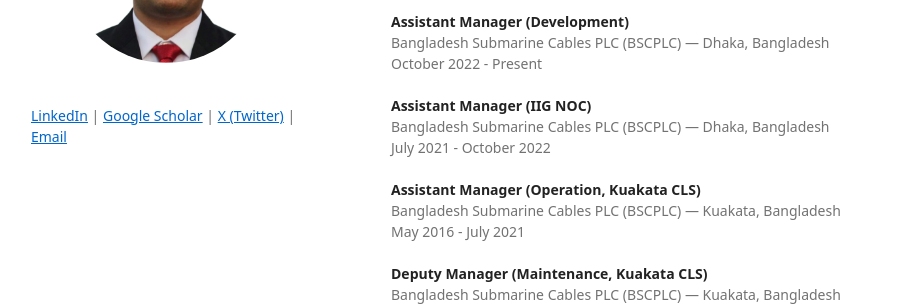
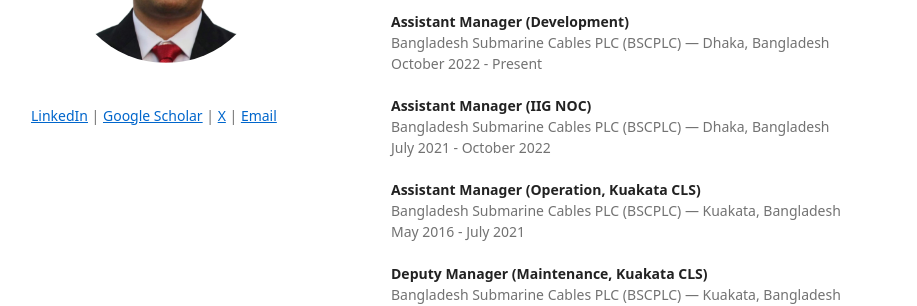
Before and after one commit to muntasimulhaque/muntasimulhaque.github.io, a Jekyll site: the page built from index.md, in a window 1280 px wide. Shown: the part 246-552 px from the top of the page, without its empty margins (179-1096 px from the left). Built offline with Jekyll 4.4.1, drawn with Linux system fonts in a browser that asks for light colours; our own code applies the rules of GitHub Pages for plain Markdown files; a script that is not in the unit is left out.

Commit message:
Update _config.yml

```diff
--- a/_config.yml
+++ b/_config.yml
@@ -2,7 +2,7 @@
 logo: "/images/8.png?raw=true" # your photo (or logo) here
 description: > # your text below (remove <br> elements if you don't need line breaks)
   <br><br>
-  <a href="https://www.linkedin.com/in/muntasimulhaque/" target="_blank">LinkedIn</a> | <a href="https://scholar.google.com/citations?user=qsD8a0MAAAAJ" target="_blank">Google Scholar</a> | <a href="https://x.com/muntasimulhaque" target="_blank">X (Twitter)</a> | <a href="mailto:muntasim.haque@gmail.com">Email</a>
+  <a href="https://www.linkedin.com/in/muntasimulhaque/" target="_blank">LinkedIn</a> | <a href="https://scholar.google.com/citations?user=qsD8a0MAAAAJ" target="_blank">Google Scholar</a> | <a href="https://x.com/muntasimulhaque" target="_blank">X</a> | <a href="mailto:muntasim.haque@gmail.com">Email</a>
 
 remote_theme: pages-themes/minimal@v0.2.0
 plugins:
```
